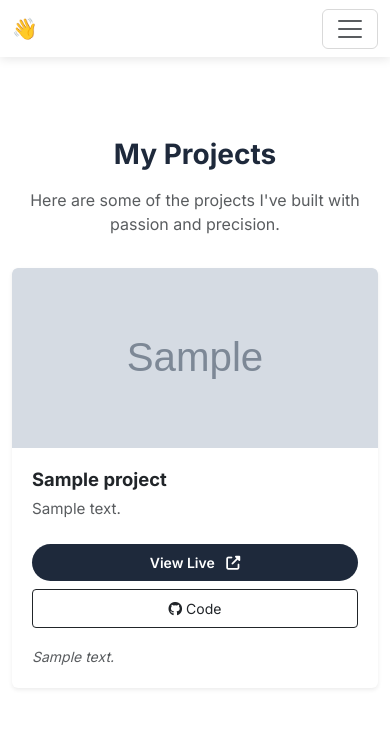
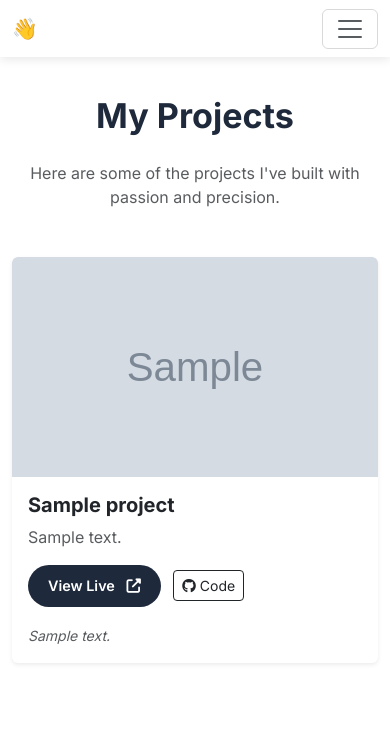
Before and after one commit to VINN5/P.portfolio, a Flask app: page /projects in a window 390 px wide. Shown: the top 735 px of the page. Run offline with Flask 3, Linux system fonts and the light colour scheme; grey boxes marked "Sample" are stand-in pictures; a database or web service that is not in the repository returns one stand-in record (values such as "Sample title").

```diff
--- a/templates/projects.html
+++ b/templates/projects.html
@@ -3,77 +3,9 @@
 
 {% block content %}
 <style>
-    /* Mobile-specific adjustments for projects page */
-    @media (max-width: 767.98px) {
-        section.py-5 {
-            padding-top: 100px !important;
-        }
-
-        .display-4 {
-            font-size: 2rem !important;
-        }
-
-        .lead {
-            font-size: 1rem !important;
-            padding: 0 1rem;
-        }
-
-        .card {
-            margin-bottom: 0.5rem;
-        }
-
-        .card-body {
-            padding: 1.25rem;
-        }
-
-        .card-title {
-            font-size: 1.15rem;
-        }
-
-        .card-text {
-            font-size: 0.95rem;
-        }
-
-        .btn-sm {
-            padding: 0.5rem 1rem;
-            font-size: 0.875rem;
-        }
-    }
-
-    @media (max-width: 575.98px) {
-        section.py-5 {
-            padding-top: 90px !important;
-        }
-
-        .display-4 {
-            font-size: 1.75rem !important;
-            margin-bottom: 1rem !important;
-        }
-
-        .text-center.mb-5 {
-            margin-bottom: 2rem !important;
-        }
-
-        .card-img-top,
-        .bg-light {
-            height: 180px !important;
-        }
-
-        .btn-sm {
-            display: block;
-            width: 100%;
-            margin-bottom: 0.5rem;
-        }
-
-        .btn-sm.ms-2 {
-            margin-left: 0 !important;
-        }
-    }
-
     .card {
         transition: transform 0.3s ease, box-shadow 0.3s ease;
     }
-
     .card:hover {
         transform: translateY(-5px);
         box-shadow: 0 8px 16px rgba(0, 0, 0, 0.15) !important;
```
